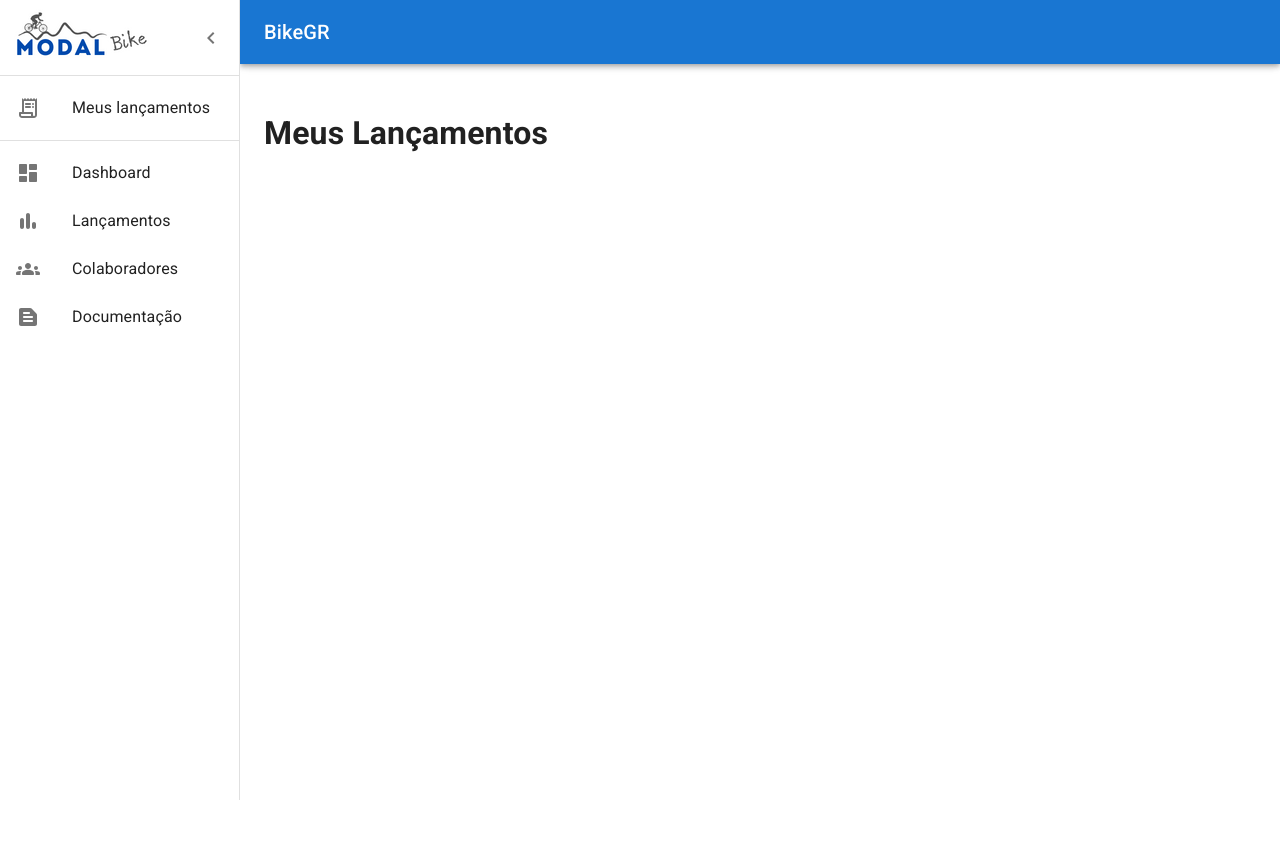
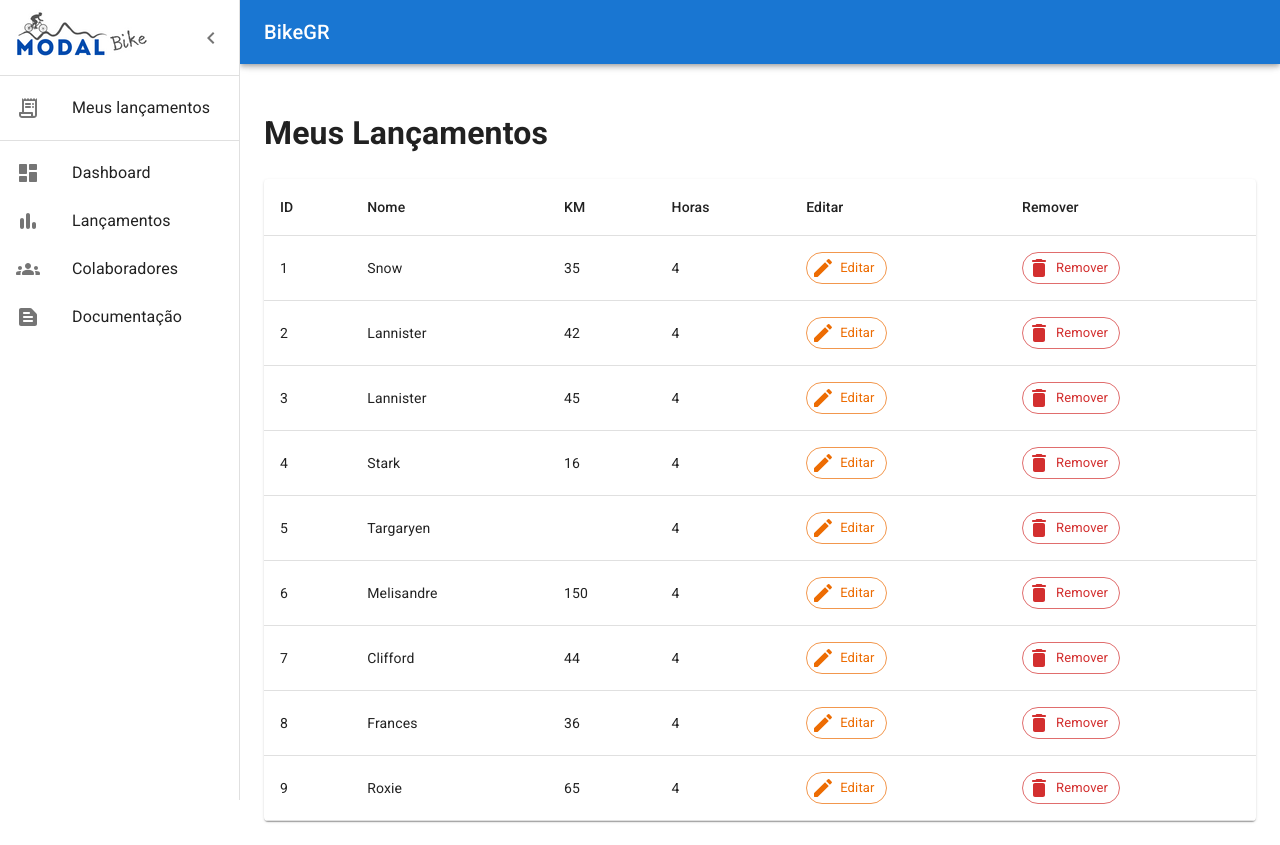
Before and after one commit to andrade-bruno/modalgr-training-process, a React (Create React App) app in the folder 04/web/: page /myreleases in a window 1280 px wide. Before the commit the page ends 800 px from the top, so only its background shows below. Built offline with nearby package versions, Linux system fonts and the light colour scheme.

Commit message:
feat(1111): initialized my releases page

```diff
--- a/04/web/package.json
+++ b/04/web/package.json
@@ -9,6 +9,7 @@
 		"@mui/icons-material": "^5.11.0",
 		"@mui/material": "^5.11.0",
 		"@mui/styled-engine-sc": "^5.11.0",
+		"@mui/x-data-grid": "^5.17.14",
 		"@testing-library/jest-dom": "^5.16.5",
 		"@testing-library/react": "^13.4.0",
 		"@testing-library/user-event": "^13.5.0",
--- a/04/web/src/pages/Default/index.tsx
+++ b/04/web/src/pages/Default/index.tsx
@@ -20,7 +20,6 @@ import {
 	ChevronRight,
 	ChevronLeft,
 	Menu as MenuIcon,
-	InsertDriveFileSharp,
 	DashboardRounded,
 	BarChartRounded,
 	ReceiptLongRounded,
@@ -33,7 +32,6 @@ import { AppBar, DrawerHeader, drawerWidth, Main } from './styles'
 
 import { adminPages as admPages, userPages as usPages } from 'static/pagination'
 import IPagination from 'interfaces/IPagination'
-import { isNullOrUndefined } from 'util'
 
 export default function DefaultPage() {
 	const theme = useTheme()
--- /dev/null
+++ b/04/web/src/pages/MyReleases/index.tsx
@@ -0,0 +1,67 @@
+import {
+	Table,
+	TableBody,
+	TableCell,
+	TableContainer,
+	TableHead,
+	TableRow,
+	Paper,
+	Chip
+} from '@mui/material'
+
+import {
+	EditRounded,
+	DeleteRounded
+} from '@mui/icons-material'
+
+const rows = [
+	{ id: 1, name: 'Snow', distance: 35, hours: 4 },
+	{ id: 2, name: 'Lannister', distance: 42, hours: 4 },
+	{ id: 3, name: 'Lannister', distance: 45, hours: 4 },
+	{ id: 4, name: 'Stark', distance: 16, hours: 4 },
+	{ id: 5, name: 'Targaryen', distance: null, hours: 4 },
+	{ id: 6, name: 'Melisandre', distance: 150, hours: 4 },
+	{ id: 7, name: 'Clifford', distance: 44, hours: 4 },
+	{ id: 8, name: 'Frances', distance: 36, hours: 4 },
+	{ id: 9, name: 'Roxie', distance: 65, hours: 4 }
+]
+
+const MyReleases = () => {
+	return (
+		<>
+			<h1>Meus Lançamentos</h1>
+			<TableContainer component={Paper}>
+				<Table sx={{ minWidth: 700 }} aria-label="customized table">
+					<TableHead>
+						<TableRow>
+							<TableCell>ID</TableCell>
+							<TableCell>Nome</TableCell>
+							<TableCell>KM</TableCell>
+							<TableCell>Horas</TableCell>
+							<TableCell>Editar</TableCell>
+							<TableCell>Remover</TableCell>
+						</TableRow>
+					</TableHead>
+					<TableBody>
+						{rows.map((item) => (
+							<TableRow key={item.id}>
+								<TableCell>{item.id}</TableCell>
+								<TableCell>{item.name}</TableCell>
+								<TableCell>{item.distance}</TableCell>
+								<TableCell>{item.hours}</TableCell>
+								<TableCell>
+									<Chip variant="outlined" color="warning" label='Editar' icon={<EditRounded />} />
+								</TableCell>
+								<TableCell>
+									<Chip variant="outlined" color="error" label='Remover' icon={<DeleteRounded />} />
+								</TableCell>
+							</TableRow>
+						))}
+					</TableBody>
+				</Table>
+			</TableContainer>
+		</>
+	)
+}
+
+export default MyReleases
--- a/04/web/src/routes/index.tsx
+++ b/04/web/src/routes/index.tsx
@@ -3,15 +3,16 @@ import { Route, Routes, BrowserRouter } from 'react-router-dom'
 import NotFound from 'pages/NotFound'
 import Default from 'pages/Default'
 import Dashboard from 'pages/Dashboard'
+import MyReleases from 'pages/MyReleases'
 
 const CommomRoutes = () => {
 	return (
 		<BrowserRouter>
 			<Routes>
+				<Route path='/login' element={<h1>Login</h1>} />
+				<Route path='/signup' element={<h1>Cadastro</h1>} />
 				<Route path='/' element={<Default />}>
-					<Route path='login' element={<h1>Login</h1>} />
-					<Route path='signup' element={<h1>Cadastro</h1>} />
-					<Route path='myreleases' element={<h1>Meus Lançamentos</h1>} />
+					<Route path='myreleases' element={<MyReleases/>} />
 				</Route>
 				<Route path='/admin' element={<Default />}>
 					<Route index element={<h1>Main Admin</h1>} />
```
Also changed, not shown: 1 other file (tests, documents, lock files or other folders).
